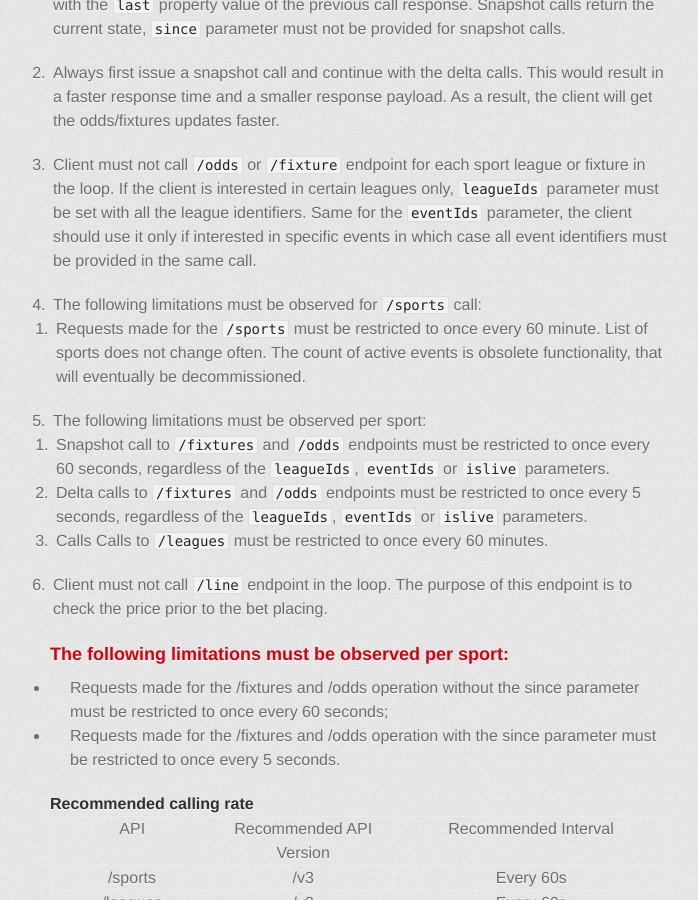
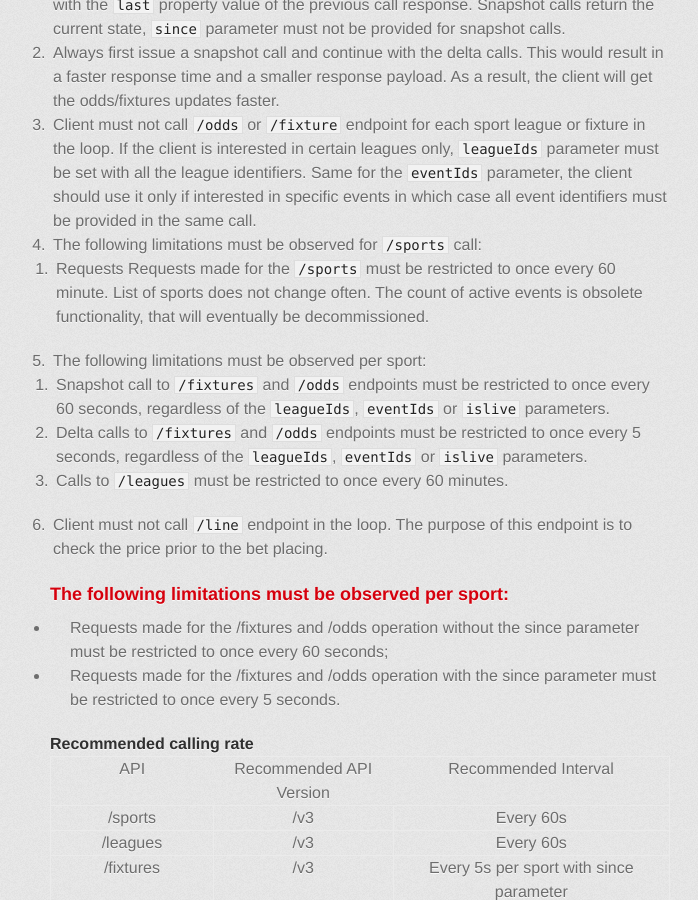
Before and after one commit to ps3838api/ps3838api.github.io, a Jekyll site: the page built from FairUsePolicy.md, in a window 1280 px wide and 900 px high, scrolled down 1211 px. Shown: the whole window, without its empty margins (280-978 px from the left). Built offline with Jekyll 4.4.1, drawn with Linux system fonts in a browser that asks for light colours; some web fonts are replaced; our own code applies the rules of GitHub Pages for plain Markdown files.

Commit message:
Update FairUsePolicy.md

```diff
--- a/FairUsePolicy.md
+++ b/FairUsePolicy.md
@@ -26,20 +26,15 @@
 ### Rules
 
 1. Delta and snapshot calls are supported in `/fixtures`, `/fixtures/special` , `/odds` and `/odds/special`  endpoints.  Delta calls return changes since the provided  `since` value. For delta calls `since` parameter must not be set to 0 or 1, it must be always set with the `last` property value of the previous call response. Snapshot calls return the current state,  `since` parameter must not be provided for snapshot calls.
-
 2. Always first issue a snapshot call and continue with the delta calls. This would result in a faster response time and a smaller response payload. As a result, the client will   get the odds/fixtures updates faster.
-
 3. Client must not call `/odds` or `/fixture` endpoint for each sport league or fixture in the loop.  If the client is interested in certain leagues only,  `leagueIds` parameter must be set with all the league identifiers.
  Same for the `eventIds` parameter, the client should use it only if interested in specific events in which case all event identifiers must be provided in the same call.
-
 4. The following limitations must be observed for `/sports` call:
-    - Requests made for the `/sports`  must be restricted to once every 60 minute. List of sports does not change often. The count of active events is obsolete functionality, that will eventually be decommissioned.
-
+    - Requests Requests made for the `/sports`  must be restricted to once every 60 minute. List of sports does not change often. The count of active events is obsolete functionality, that will eventually be decommissioned.
 5. The following limitations must be observed per sport:
     - Snapshot call to `/fixtures` and `/odds` endpoints must be restricted to once every 60 seconds, regardless of the `leagueIds`, `eventIds` or `islive` parameters.
     - Delta calls to  `/fixtures` and `/odds` endpoints must be restricted to once every 5 seconds, regardless of the `leagueIds`, `eventIds` or `islive` parameters.
-    - Calls Calls to `/leagues` must be restricted to once every 60 minutes.
-
+    - Calls to `/leagues` must be restricted to once every 60 minutes.
 6. Client must not call `/line` endpoint in the loop. The purpose of this endpoint is to check the price prior to the bet placing.
 
 ### The following limitations must be observed per sport:
```
